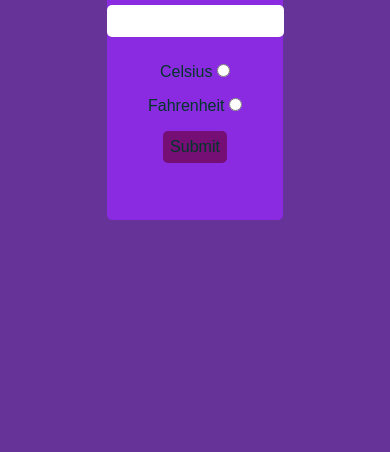
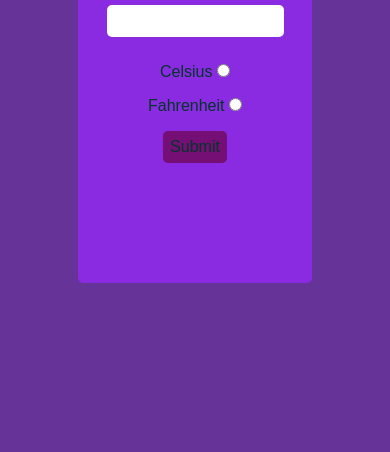
Before and after one commit to Miyamotto/tempConvertor, a plain HTML site: page index.html in a window 390 px wide. Shown: the part 392-844 px from the top of the page. Drawn offline with Linux system fonts and the light colour scheme.

Commit message:
Update style.css

```diff
--- a/style.css
+++ b/style.css
@@ -67,3 +67,15 @@ hid {
   background-color: rgb(14, 89, 14);
   transition: 0.5s;
 }
+@media screen and (max-width: 445px) {
+  .tran {
+    height: 60%;
+    width: 60%;
+  }
+}
+@media screen and (max-width: 780px) {
+  .tran {
+    height: 60%;
+    width: 60%;
+  }
+}
```
